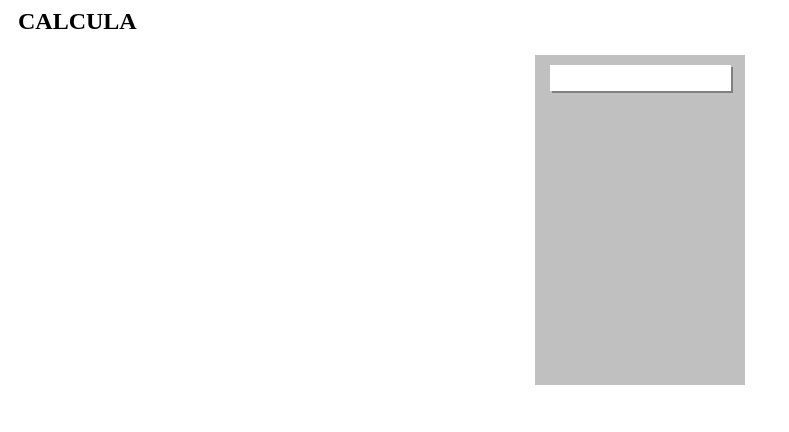
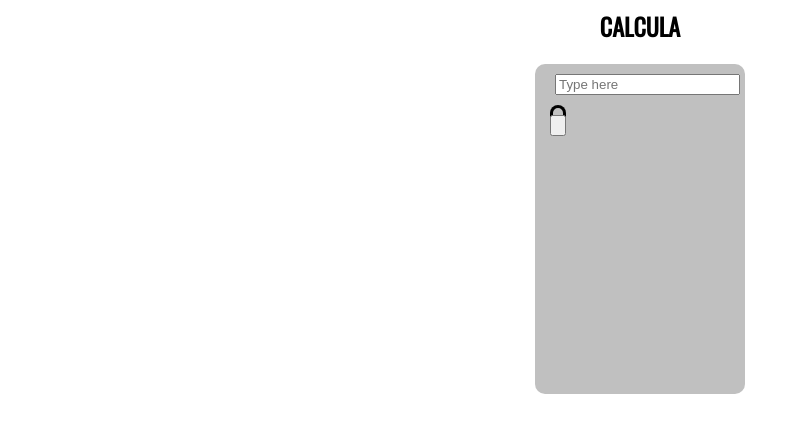
Before and after one commit to Thabseer/calculator, a plain HTML site: page index.html in a window 1280 px wide. Shown: the whole page, without its empty margins (0-789 px from the left). Drawn offline with nearby package versions, Linux system fonts and the light colour scheme.

Commit message:
againcmt

```diff
--- a/index.html
+++ b/index.html
@@ -11,13 +11,21 @@
 <body style="background-color:white;">
 
     <div class="heading">
-        <h2 class="headishere">CALCULA</h2>
+        <center><h2 class="headishere">CALCULA</h2></center>
     </div>
 
 
-        <div class="screen">
-            <input type="text">
+        <div class="calc">
+            <div class="screen">
+            <input type="text" placeholder="Type here">
         </div>
+            <div class="buttons">
+                <div class="numbers"><input type="button" value=""></div>
+            </div>
+        </div>
+
+
+
 
 
 </body>
--- a/style.css
+++ b/style.css
@@ -1,20 +1,46 @@
+@import url('https://fonts.googleapis.com/css2?family=Oswald&display=swap');
+
+
 .heading h2{
-    margin-left: 10px;
+    font-family: 'Oswald',sans-serif;
 }
 
-.screen{
+.calc{
     margin: auto;
     background-color: #c0c0c0;
     height: 330px;
     width: 210px;
+    border-radius: 10px;
 }
 
-.screen input{
+.calc .screen{
+
+    margin-left: 20px;
+    padding-top: 10px;
+    border-color: grey
+    border-style: hidden ;
+}
+.calc .buttons{
+
     margin-top: 10px;
     margin-left: 15px;
     padding-top: 10px;
     border-color: grey;
-    box-shadow: 2px 2px grey;
+    display: inline-block;
+    outline: 0;
+    border: 0;
+    border-style: hidden ;
+    cursor: pointer;
+    border-radius: 8px;
+    font-size: 18px;
+    font-weight: 700;
+    line-height: 1;
+    transition: transform 200ms,background 200ms;
+    background: transparent;
+    color: #000000;
+    box-shadow: 0 0 0 3px #000000 inset;
 
-    border-style: hidden ;
 }
+.calc .buttons:hover{
+    transform: translateY(-2px);
+}
```
